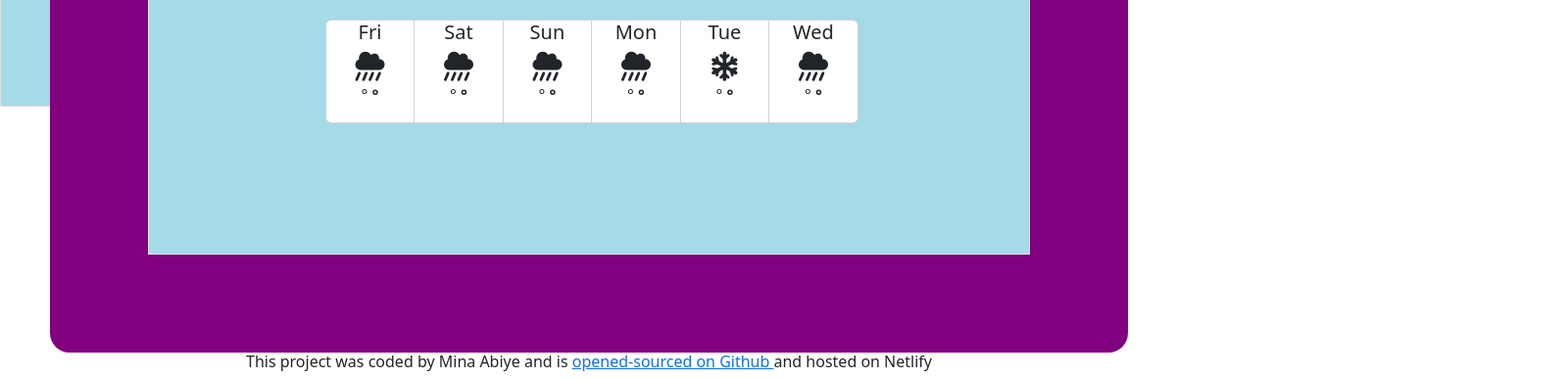
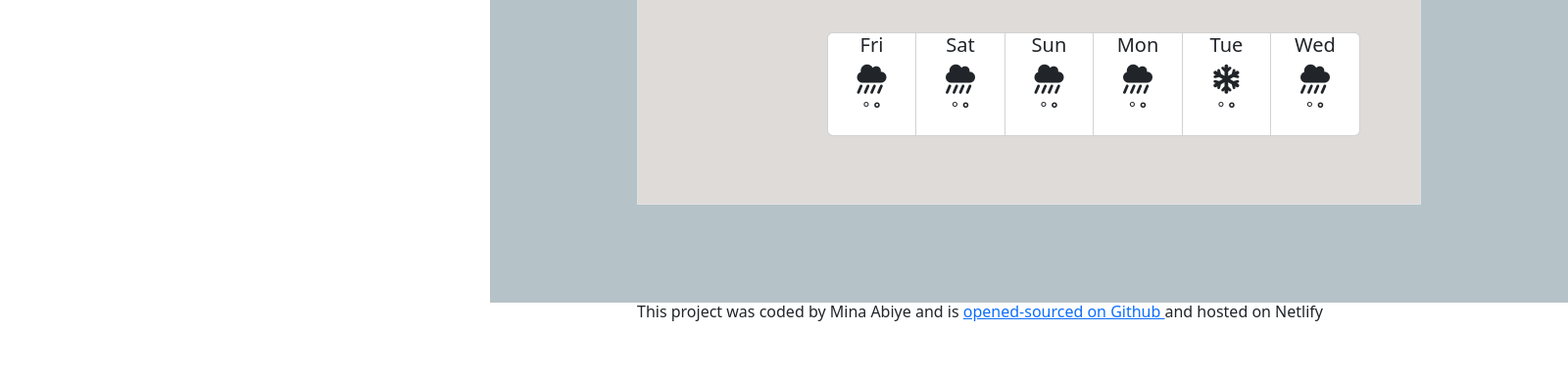
Before and after one commit to minaabiye/weather-app, a plain HTML site: page index.html in a window 1280 px wide. Shown: the part 591-978 px from the top of the page at 98% size, 1600 px wide, since content can reach past the window. After the commit the page ends 927 px from the top, so only its background shows below. Drawn offline with nearby package versions, Linux system fonts and the light colour scheme; a web font is replaced by a local one.

Commit message:
Updated css to liking

```diff
--- a/index.html
+++ b/index.html
@@ -20,7 +20,7 @@
 </head>
 
 <body>
-    <div class="border">
+<div class="center-b">
         <div class="content-wrapper">
     <div class="outer">
         <div class="border">
@@ -136,12 +136,13 @@
             </div>
         </div>
     </div>
-    <h6> This project was coded by Mina Abiye and is <a href="https://github.com/minaabiye/weather-app" target="_blank">
+    <h6 class="footer"> This project was coded by Mina Abiye and is <a href="https://github.com/minaabiye/weather-app" target="_blank">
             opened-sourced on Github </a> and hosted on Netlify</h6>
     <script src="src/index.js"></script>
     </div>
     </div>
 
+
 </body>
 
 </html>
--- a/src/styles.css
+++ b/src/styles.css
@@ -1,24 +1,27 @@
 .outer {
   margin: auto;
-  width: 100%;
+  width: 110%;
   padding: 100px;
-  border-radius: 20px;
   display: block;
-  background: purple;
+  justify-content: center;
+  align-items: center;
+  background: #b5c2c7 ;
+  position: relative;
+  top: 50%;
+  left: 50%;
+  bottom: 70%;
 }
 
 .border {
- background-color: #A5DAE8;
-  width: 700px;
+ background-color: #dfdbd8;
+  width: 800px;
   height: 700px;
-  background-position: center;
-  background-size: cover;
   text-align: center;
-  width: 900px;
-  height: 700px;
-  padding: 50px;
+  width: 800px;
+  padding: 90px;
   border: 1px solid;
   box-sizing: border-box;
+  margin: auto;
 }
 .center {
   margin: auto;
@@ -114,4 +117,18 @@ sup {
 .content-wrapper {
   display: inline-block;
   vertical-align: middle;
+
 }
+
+.center-b {
+  display: inline-block;
+  vertical-align: middle;
+  text-align: center;
+}
+
+.footer {
+  position: relative;
+  top: 50%;
+  left: 50%;
+  bottom: 70%;
+}
```
